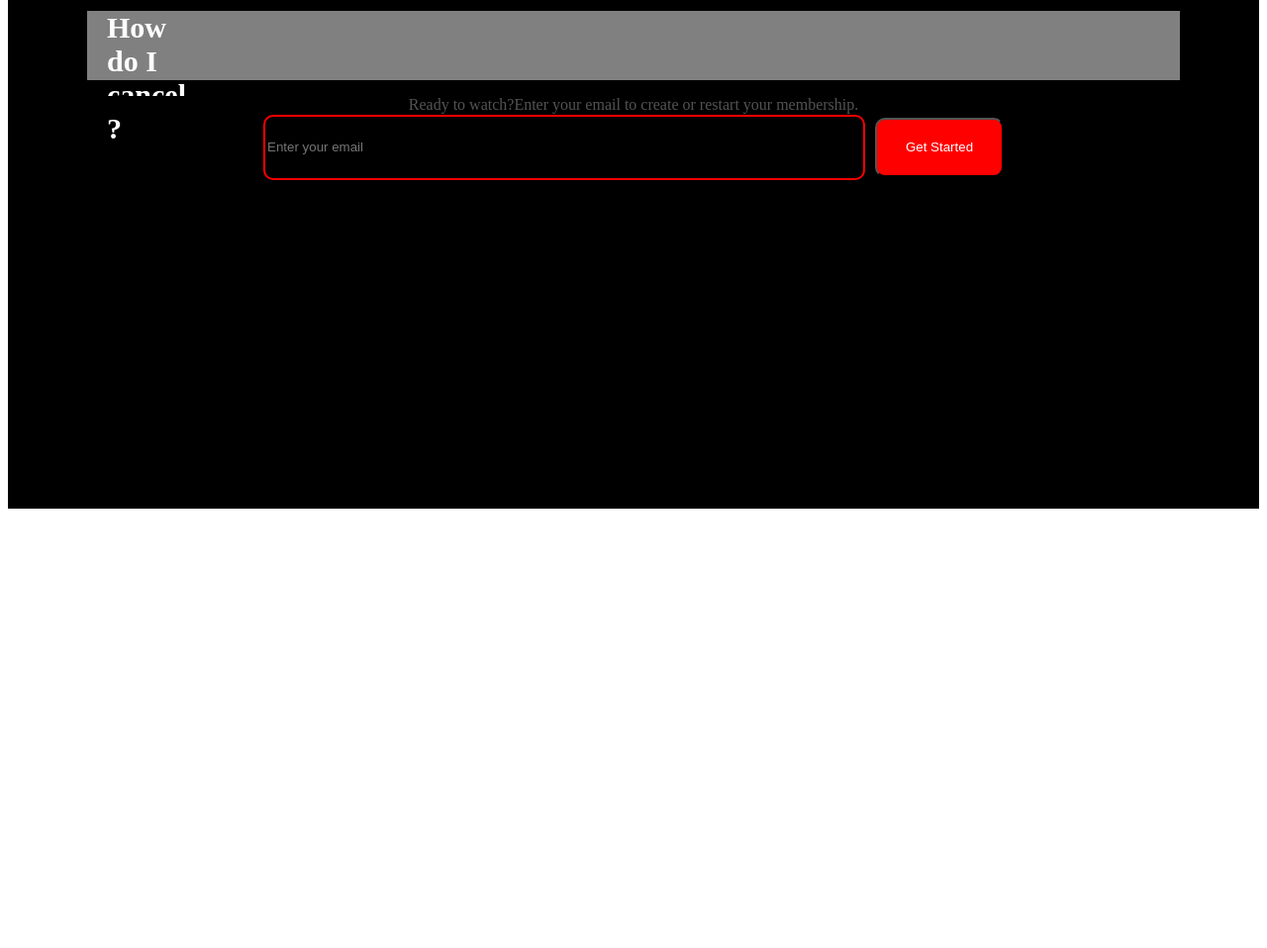
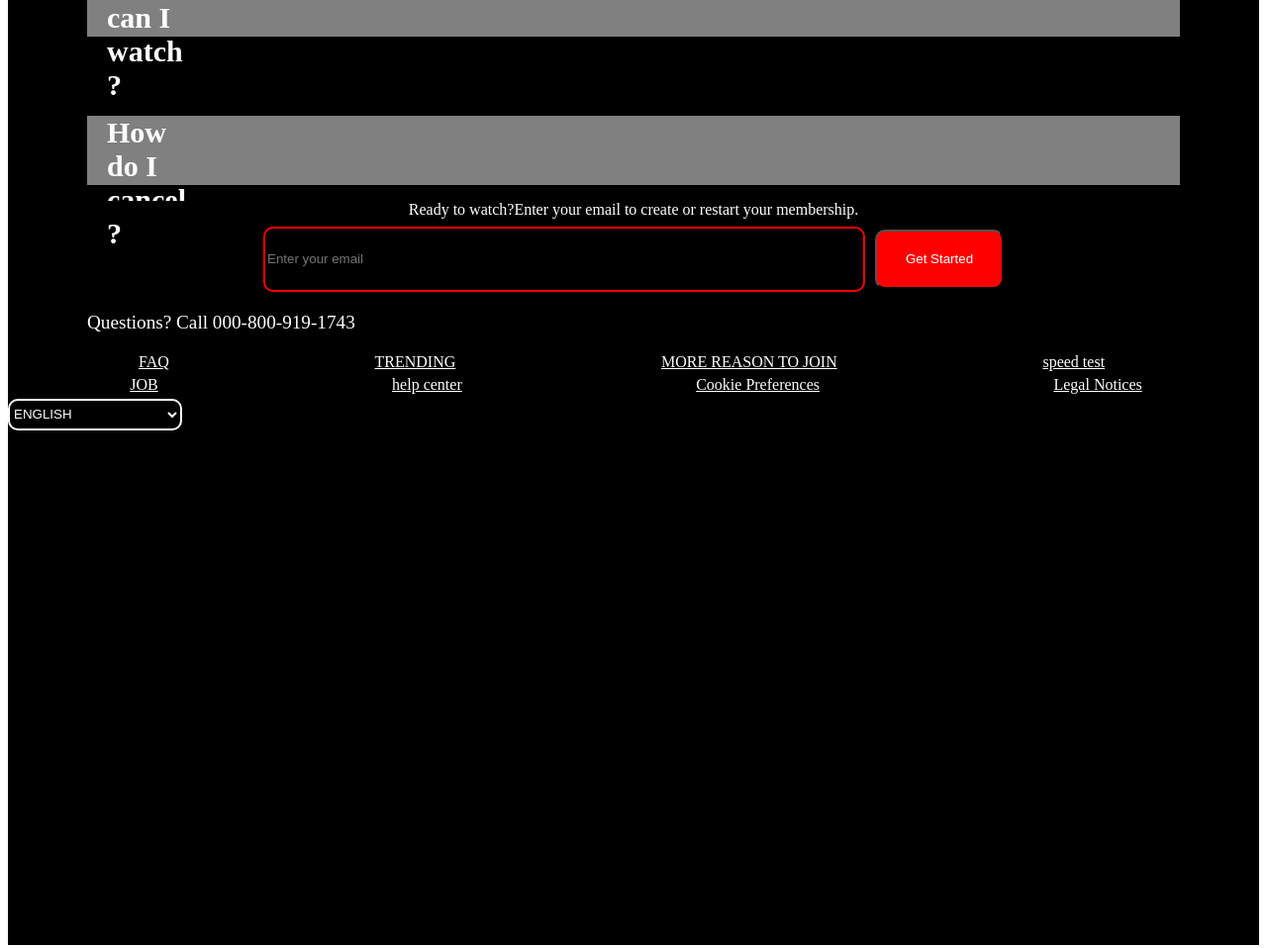
Before and after one commit to adityadubey2211-prog/netflix-clone, a plain HTML site: page index.html in a window 1280 px wide. Shown: the part 2188-3146 px from the top of the page at 99% size. Before the commit the page ends 2702 px from the top, so only its background shows below. Drawn offline with Linux system fonts and the light colour scheme.

Commit message:
footer update

```diff
--- a/index.html
+++ b/index.html
@@ -40,7 +40,7 @@
 
     <section class="secondary">
         <div class="fade_color"></div>
-        <h1 class="trend">Trending now</h1>
+        <h1 class="trend" id="131">Trending now</h1>
 
         <div class="showbaner">
 
@@ -61,7 +61,7 @@
 
         </div>
     </section>
-    <section class="mini">
+    <section class="mini" id="141">
         <div class="reason">
            <h1 class="heading">
                More reasson to join
@@ -98,7 +98,7 @@
             </div>
         </div>
    </section>
-   <section class="tertiory">
+   <section class="tertiory" id="121">
     <div class="faq">
         <h1 class="heading">Frequently Asked Question</h1>
         <div class="faq1">
@@ -130,8 +130,34 @@
         <button class="start">Get Started</button>
     </div>
    </section>
-   <div class="footer">
-
-   </div>
+   <section>
+      <div class="footer">
+            <P class="ques">Questions? Call 000-800-919-1743</P>
+            <div class="bottomC">
+                <a href="#121">FAQ</a><br>
+                <a href="#131">TRENDING</a><br>
+                <a href="#141">MORE REASON TO JOIN</a><br>
+                <a href="/">speed test</a><br>
+             </div>
+             <div class="next">
+                 <a herf="/">JOB</a>
+                 <a herf="/">help center</a>
+                 <a herf="/">Cookie Preferences</a>
+                 <a herf="/">Legal Notices</a>
+             </div>
+             <div class="language">
+                 <select value="English" placeholder="languages" class="eng">
+                     <option value="ENGLISH">ENGLISH</option>
+                     <option value="hindi">HINDI</option>
+                     <option value="malyalam">MALAYALAM</option>
+                     <option value="bhojpuri">BHOJPURI</option>
+                     <option value="japenees">JAPANESE</option>
+                 </div>
+            </div>
+            <div class="creation">
+                    <p>CLONE OF NETFLIX</p>
+            </div>
+        </div>
+    </section>
 </body>
 </html>
--- a/style.css
+++ b/style.css
@@ -122,8 +122,8 @@ h1.trend {
 .animal, .moneyheist, .p2,.st {
     margin-left: 30px;
     margin-top: 50px;
-    height: 252px;
-    width: 180px;
+    height: 400px;
+    width: 300px;
     border: 2px solid transparent;
     transition-duration: 0.5s;
 }
@@ -174,7 +174,7 @@ h1.trend {
 .box1,.box2,.box3,.box4{
     color: #ffffff;
     position: relative;
-    height:294px;
+    height:400px;
     width:300px;
     background-color: #040b32;
     border-radius: 20px;
@@ -412,11 +412,12 @@ h1.trend {
     align-items: center;
 }
 .abovefoot{
+    margin-top:10px;
     background-color: black;
 }
 .line{
     background-color: black;
-    color: #555252;
+    color: #ffffff;
     font-weight: 300;
     display: flex;
     justify-content: center;
@@ -425,7 +426,7 @@ h1.trend {
 }
 .information{
     background-color: black;
-    margin-top: -15px;
+    margin-top: -8px;
     display: flex;
     justify-content: center;
     align-items: center;
@@ -451,7 +452,52 @@ h1.trend {
     opacity:0.7;
 }
 .footer{
+    height: 80vh;
+    margin-top: 10px;
     width: 100%;
-    height: 200px;
     background-color:black;
 }
+.ques{
+    color:#ffffff;
+    font-size: larger;
+    margin-left: 80px;
+    margin-top: 20px;
+}
+.bottomC{
+    a{
+        color: #ffffff;
+    }
+    margin-left: 80px;
+    margin-top: 20px;
+    display: flex;
+    justify-content:space-around;
+    align-items: center;
+}
+.next{
+    margin-top: 5px;
+    margin-left: 5px;
+    display: flex;
+    justify-content: space-around;
+    align-items: center;
+    a{
+        color:#ffffff;
+        text-decoration: underline;
+    }
+}
+.eng{
+    background-color: black;
+   color:white;
+   border:2px solid white;
+   margin-top: 5px;
+   width:11rem;
+   height: fit-content;
+   border-radius: 10px;
+   height: 4vh;
+}
+body{
+    height: 5000px;
+}
+.creation{
+    color: #ffffff;
+    background-color: black;
+}
```
Also changed, not shown: singin.html (added).
